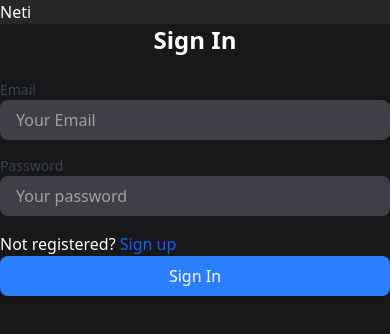
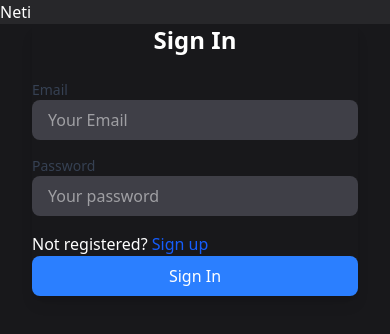
Before and after one commit to zaokdev/neti-frontend, a React (Vite) app: page /auth/signin in a window 390 px wide. Shown: the top 334 px of the page. Built offline with nearby package versions, Linux system fonts and the light colour scheme.

Commit message:
Minor fix

```diff
--- a/src/pages/SignIn.tsx
+++ b/src/pages/SignIn.tsx
@@ -7,7 +7,7 @@ const SignIn = () => {
   return (
     <section className="text-white h-screen flex flex-col">
       <NavBar />
-      <section className="md:grid md:grid-cols-12 md:gap-16 bg-zinc-900 md:py-8 md:px-12 flex-155">
+      <section className="md:grid md:grid-cols-12 md:gap-16 bg-zinc-900 md:py-8 md:px-12 px-8 flex-155">
         <div className="md:col-span-7 bg-zinc-800 rounded-xl hidden md:block"></div>
         <div className="md:col-span-5">
           {/* EMPIEZA EL FORMULARIO */}
```
